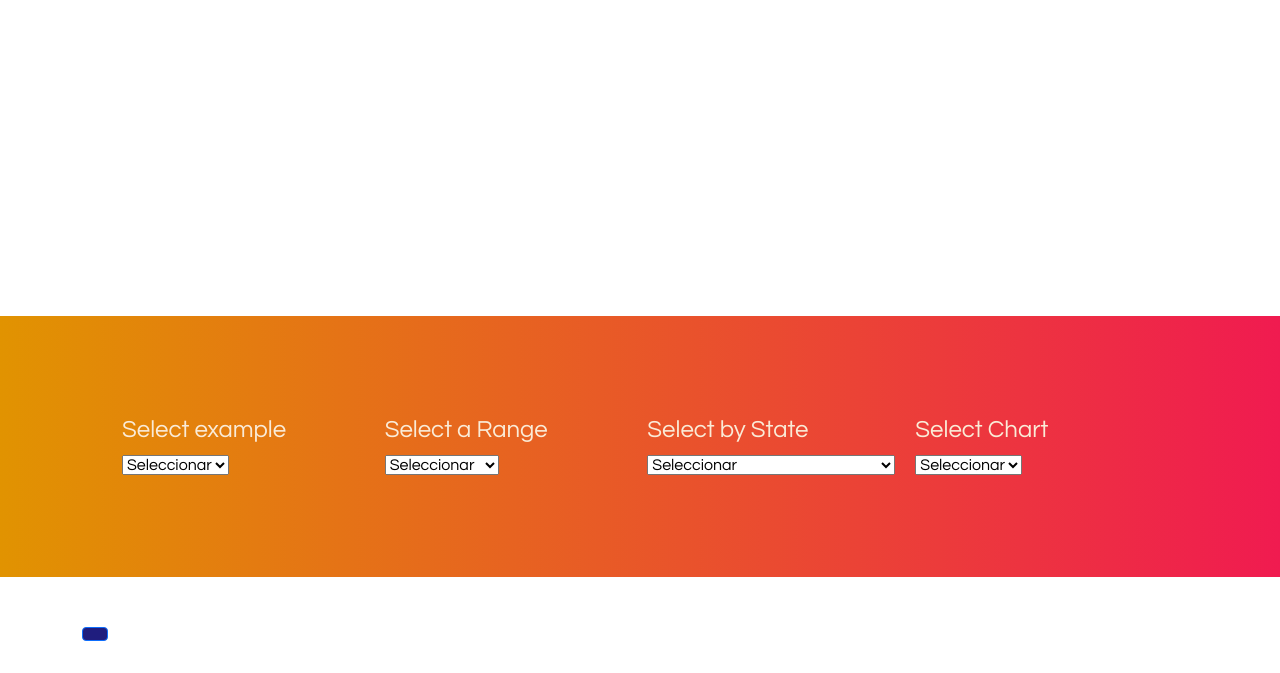
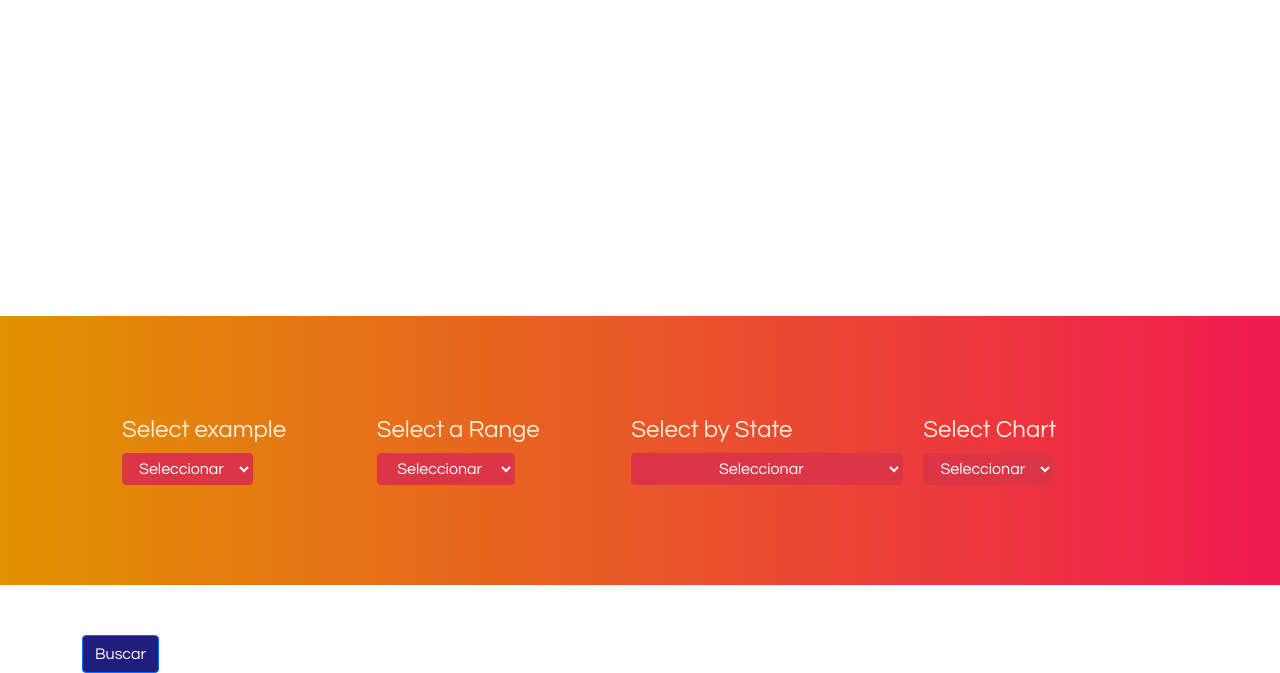
Before and after one commit to JesusFz93/UCamp-03-dashboard, a website with bundled scripts: page app/index.html in a window 1280 px wide. Shown: the part 597-1270 px from the top of the page. Before the commit the page ends 1238 px from the top, so only its background shows below. Built offline with nearby package versions, Linux system fonts and the light colour scheme; no server answers.

Commit message:
Mejoras
agregando CSS a los combobox

```diff
--- a/app/index.html
+++ b/app/index.html
@@ -44,14 +44,14 @@
             <form class="container context">
                 <article class="horizontal">
                     <h4>Select  example</h4>
-                <select id="selectType" aria-label="Default select example">
+                <select id="selectType" class="btn btn-danger dropdown-toggle"   aria-label="Default select example">
                     <option value="nooption" selected>Seleccionar</option>
                 </select>
                </article>
 
                 <article class="horizontal">
                     <h4>Select a Range</h4>
-                <select id="selectRange" aria-label="Default select example">
+                <select id="selectRange" class="btn btn-danger dropdown-toggle"  aria-label="Default select example">
                     <option value="nooption" selected>Seleccionar</option>
                 </select>
 
@@ -60,7 +60,7 @@
 
                 <article class="horizontal">
                     <h4>Select  by State</h4>
-                <select id="selectState" aria-label="Default select example">
+                <select  id="selectState" class="btn btn-danger dropdown-toggle"  aria-label="Default select example">
                     <option value="nooption" selected>Seleccionar</option>
                 </select>
 
@@ -69,7 +69,7 @@
 
                 <article class="horizontal">
                     <h4>Select Chart</h4>
-                <select id="selectChart" aria-label="Default select example">
+                <select id="selectChart" class="btn btn-danger dropdown-toggle"  aria-label="Default select example">
                     <option value="nooption" selected>Seleccionar</option>
                 </select>
 
@@ -83,6 +83,7 @@
 
         <article class="container graficas">
             <button class="btn btn-primary" id="btnObtener" type="button" >
+                Buscar
             </button>
 
 
```
Also changed, not shown: 1 other file.
